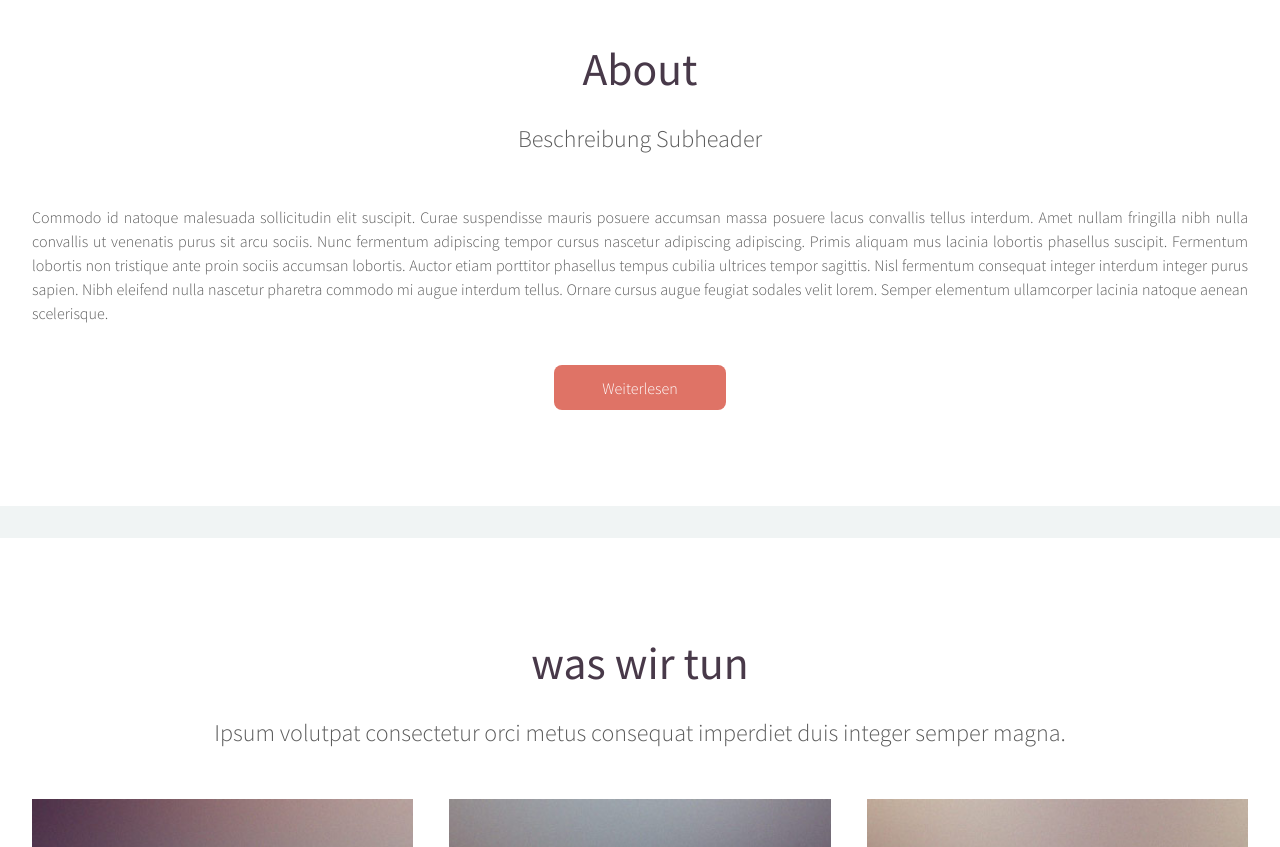
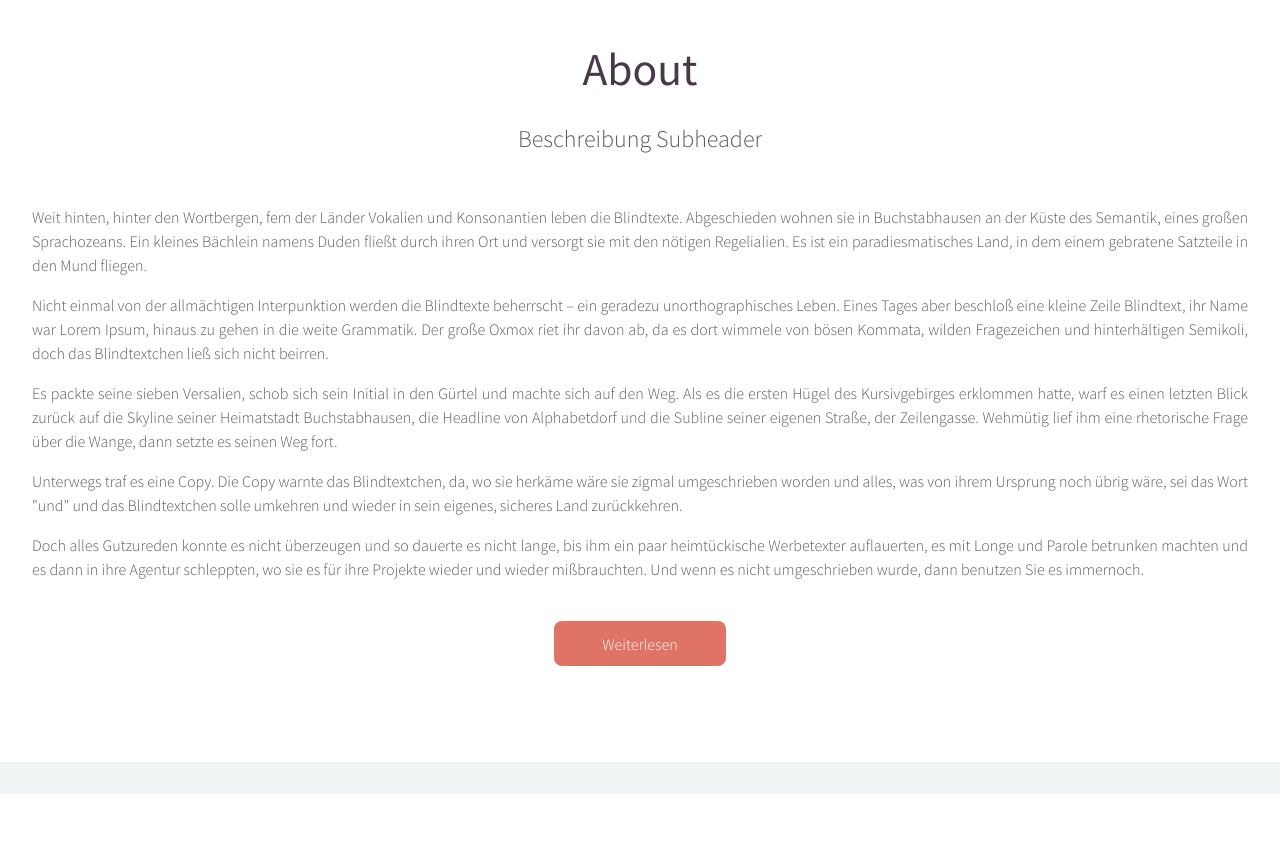
Before and after one commit to LieselWaeppen/LieselWaeppen.github.io, a Jekyll site: the page built from index.html, in a window 1280 px wide and 900 px high, scrolled down 2505 px, cut to the strip 53-900 px from the top of the window. Built offline with Jekyll 4.4.1, drawn with Linux system fonts in a browser that asks for light colours; nearby versions of some CDN libraries.

Commit message:
Update index.html

```diff
--- a/index.html
+++ b/index.html
@@ -6,25 +6,38 @@
 <div class="wrapper style2">
 
 	<article id="main" class="container special">
-		<a href="#" class="image featured"><img src="images/pic06.jpg" alt="" /></a>
+		<a href="#" class="image featured"><img src="img/pic06.jpg" alt="" /></a>
 		<header>
 			<h2><a href="#">About</a></h2>
 			<p>
 				Beschreibung Subheader
 			</p>
 		</header>
-		<p>
-			Commodo id natoque malesuada sollicitudin elit suscipit. Curae suspendisse mauris posuere accumsan massa
-			posuere lacus convallis tellus interdum. Amet nullam fringilla nibh nulla convallis ut venenatis purus
-			sit arcu sociis. Nunc fermentum adipiscing tempor cursus nascetur adipiscing adipiscing. Primis aliquam
-			mus lacinia lobortis phasellus suscipit. Fermentum lobortis non tristique ante proin sociis accumsan
-			lobortis. Auctor etiam porttitor phasellus tempus cubilia ultrices tempor sagittis. Nisl fermentum
-			consequat integer interdum integer purus sapien. Nibh eleifend nulla nascetur pharetra commodo mi augue
-			interdum tellus. Ornare cursus augue feugiat sodales velit lorem. Semper elementum ullamcorper lacinia
-			natoque aenean scelerisque.
-		</p>
+		<p>Weit hinten, hinter den Wortbergen, fern der Länder Vokalien und Konsonantien leben die Blindtexte.
+		Abgeschieden wohnen sie in Buchstabhausen an der Küste des Semantik, eines großen Sprachozeans.
+		Ein kleines Bächlein namens Duden fließt durch ihren Ort und versorgt sie mit den nötigen Regelialien.
+		Es ist ein paradiesmatisches Land, in dem einem gebratene Satzteile in den Mund fliegen.</p>
+
+		<p>Nicht einmal von der allmächtigen Interpunktion werden die Blindtexte beherrscht – ein geradezu unorthographisches
+		Leben. Eines Tages aber beschloß eine kleine Zeile Blindtext, ihr Name war Lorem Ipsum, hinaus zu gehen in die
+		weite Grammatik. Der große Oxmox riet ihr davon ab, da es dort wimmele von bösen Kommata, wilden Fragezeichen
+		und hinterhältigen Semikoli, doch das Blindtextchen ließ sich nicht beirren.</p>
+
+		<p>Es packte seine sieben Versalien, schob sich sein Initial in den Gürtel und machte sich auf den Weg.
+		Als es die ersten Hügel des Kursivgebirges erklommen hatte, warf es einen letzten Blick zurück auf die
+		Skyline seiner Heimatstadt Buchstabhausen, die Headline von Alphabetdorf und die Subline seiner eigenen Straße,
+		der Zeilengasse. Wehmütig lief ihm eine rhetorische Frage über die Wange, dann setzte es seinen Weg fort.</p>
+
+		<p>Unterwegs traf es eine Copy. Die Copy warnte das Blindtextchen, da, wo sie herkäme wäre sie zigmal umgeschrieben
+		worden und alles, was von ihrem Ursprung noch übrig wäre, sei das Wort "und" und das Blindtextchen solle umkehren und
+		wieder in sein eigenes, sicheres Land zurückkehren.</p>
+
+		<p>Doch alles Gutzureden konnte es nicht überzeugen und so dauerte es nicht lange, bis ihm ein paar heimtückische
+		Werbetexter auflauerten, es mit Longe und Parole betrunken machten und es dann in ihre Agentur schleppten,
+		wo sie es für ihre Projekte wieder und wieder mißbrauchten. Und wenn es nicht umgeschrieben wurde,
+		dann benutzen Sie es immernoch.</p>
 		<footer>
-			<a href="page.html" class="button">Weiterlesen</a>
+			<a href="blog.html" class="button">Weiterlesen</a>
 		</footer>
 	</article>
 
```
